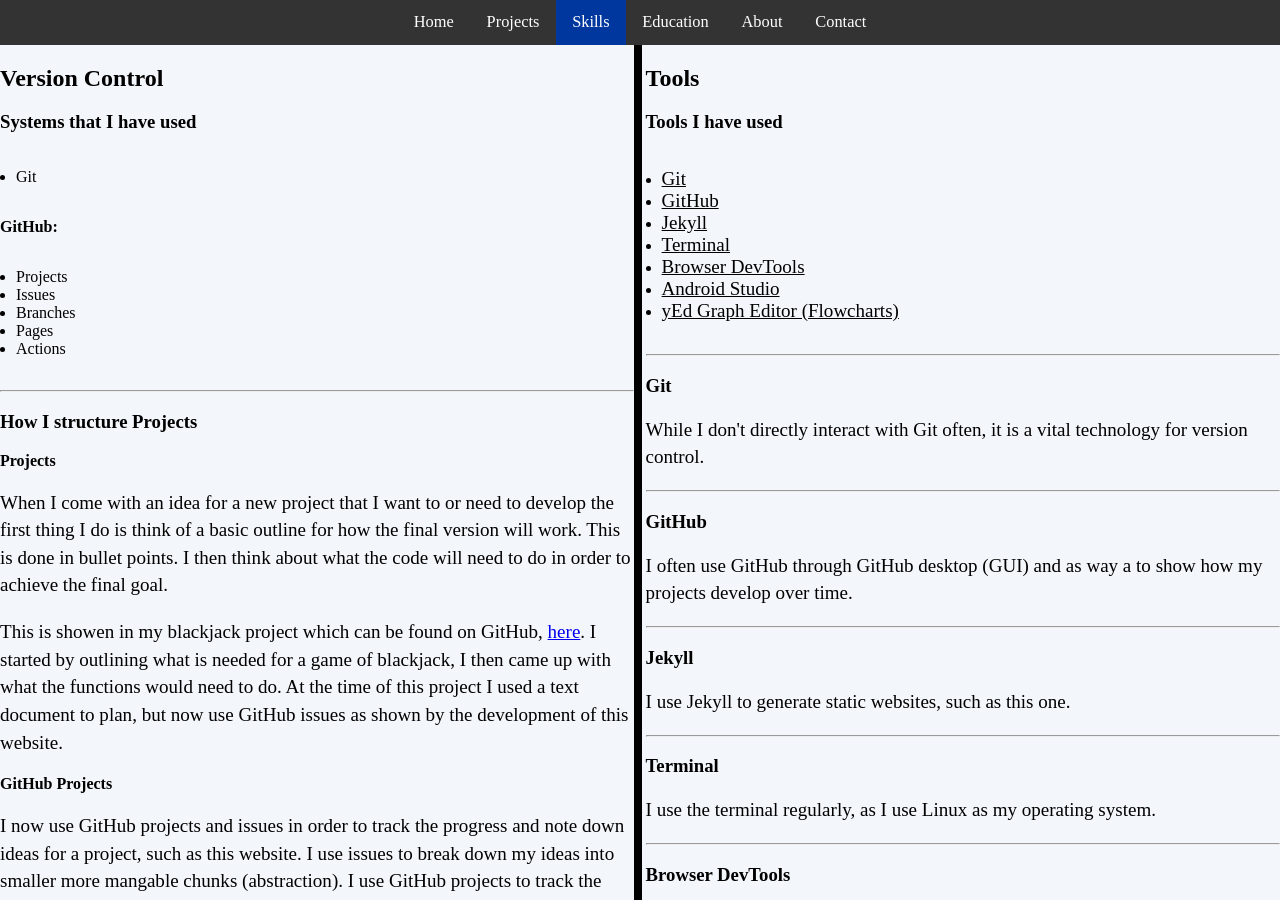
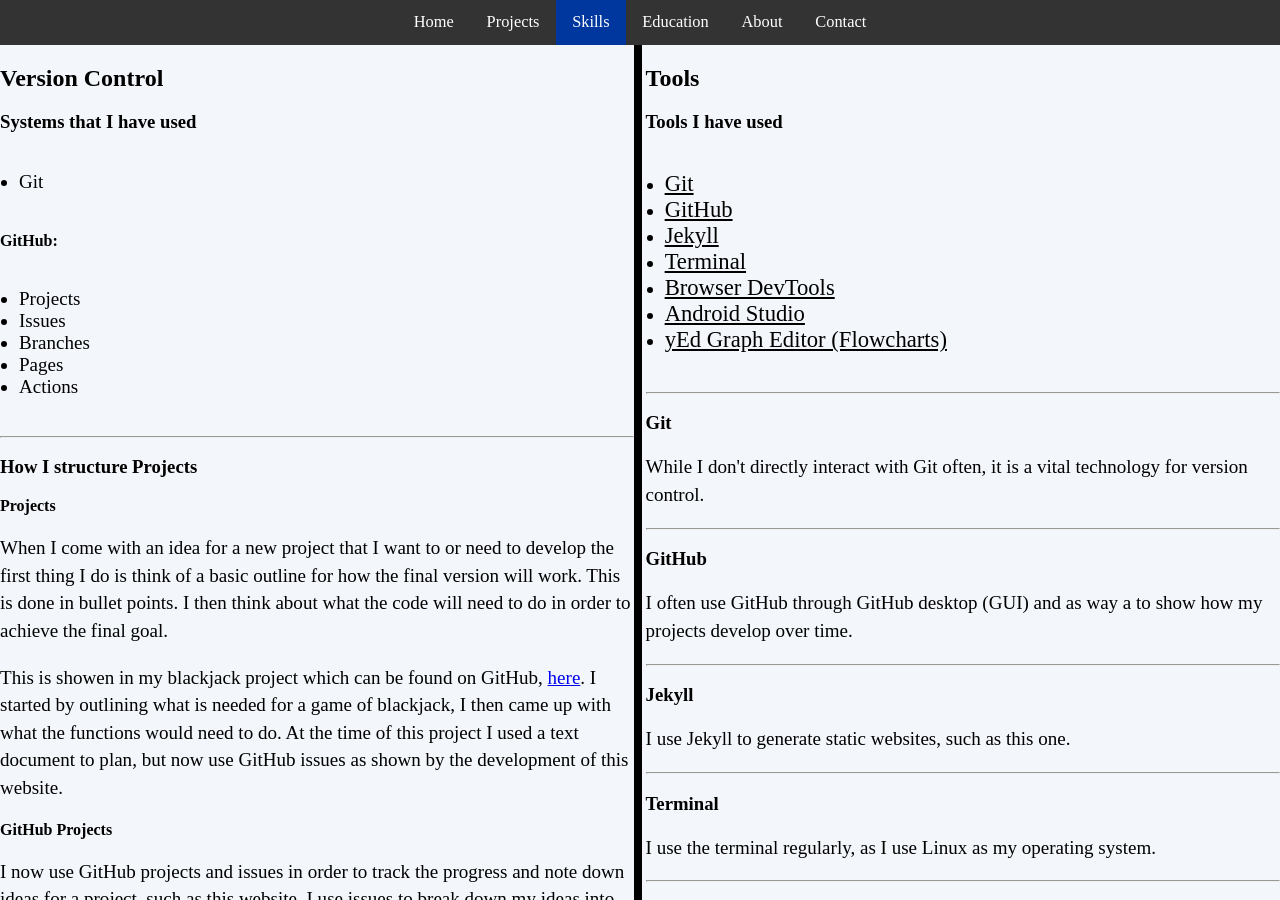
Before and after one commit to Andrew-Dev-Coder/Portfolio, a Jekyll site: the page built from Pages/OtherPages/skills.html, in a window 1280 px wide and 900 px high. Built offline with Jekyll 4.4.1, drawn with Linux system fonts in a browser that asks for light colours.

Commit message:
Update skills.html

```diff
--- a/Pages/OtherPages/skills.html
+++ b/Pages/OtherPages/skills.html
@@ -17,11 +17,11 @@
             <!-- START SYSTEMS I HAVE USED-->
             <article>
                 <h3>Systems that I have used</h3>
-                <ul>
+                <ul class="list">
                     <li>Git</li>
                 </ul>
                 <h4>GitHub:</h4>
-                <ul>
+                <ul class="list">
                     <li>Projects</li>
                     <li>Issues</li>
                     <li>Branches</li>
@@ -103,7 +103,7 @@
             <h2>Tools</h2>
             <article>
                 <h3>Tools I have used</h3>
-                <ul>
+                <ul class="list">
                     <li> <a class="internalLink" href="#git">Git</a> </li>
                     <li> <a class="internalLink" href="#github">GitHub</a> </li>
                     <li> <a class="internalLink" href="#jeykll">Jekyll</a> </li>
@@ -226,7 +226,7 @@
             <article>
                 <!-- START PREVIOUS LANGUAGES -->
                 <h3>Languages I have used</h3>
-                <ul>
+                <ul class="list">
                     <li> <a class="internalLink" href="#javaScript">JavaScript</a> </li>
                     <li> <a class="internalLink" href="#html">HTML</a> </li>
                     <li> <a class="internalLink" href="#css">CSS</a> </li>
@@ -324,7 +324,7 @@
             <!-- START PREVIOUS FRAMEWORKS -->
             <article>
                 <h3>Frameworks I have used</h3>
-                <ul>
+                <ul class="list">
                     <li>Jekyll</li>
                     <li>Android</li>
                 </ul>
```
